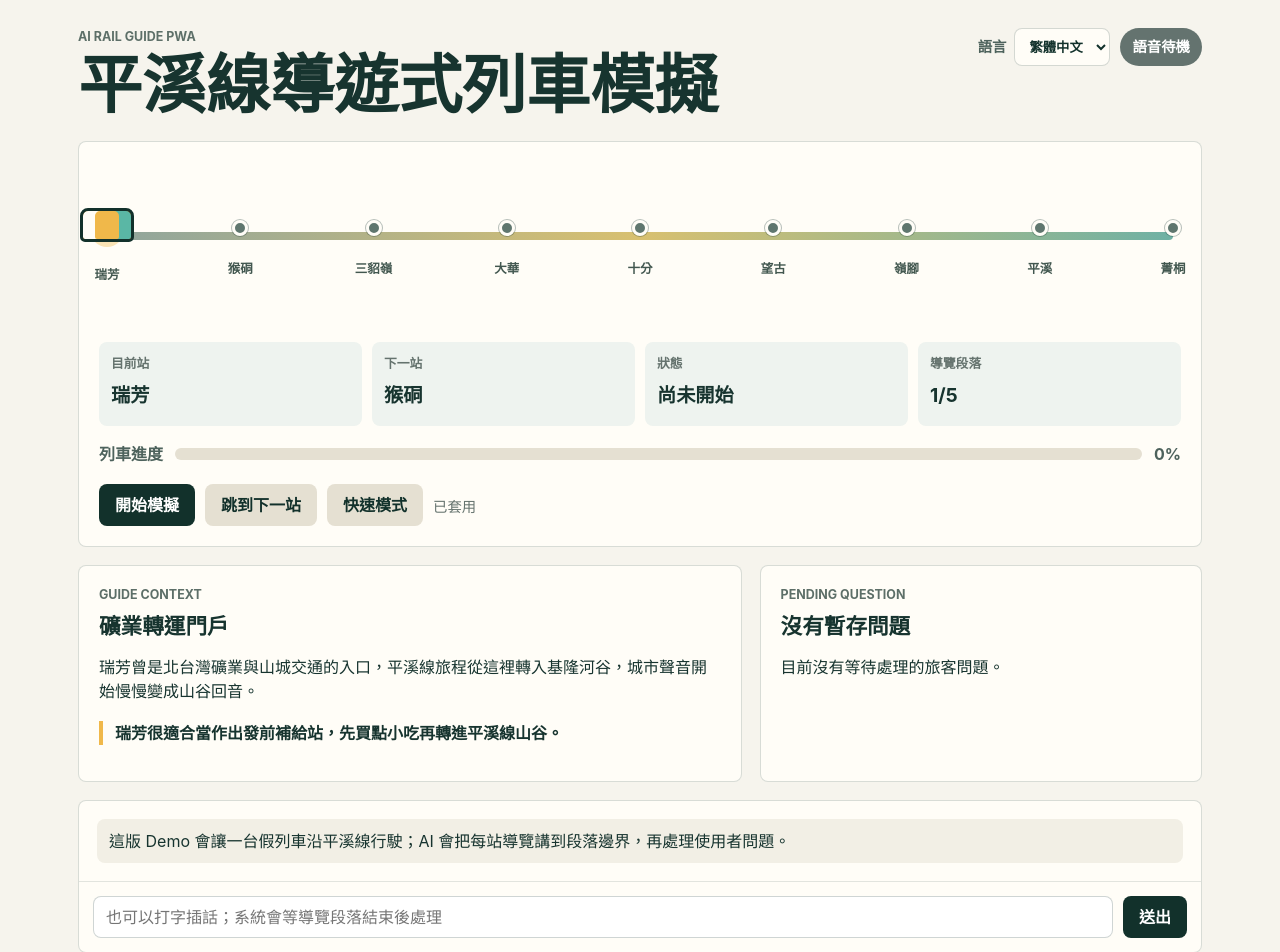
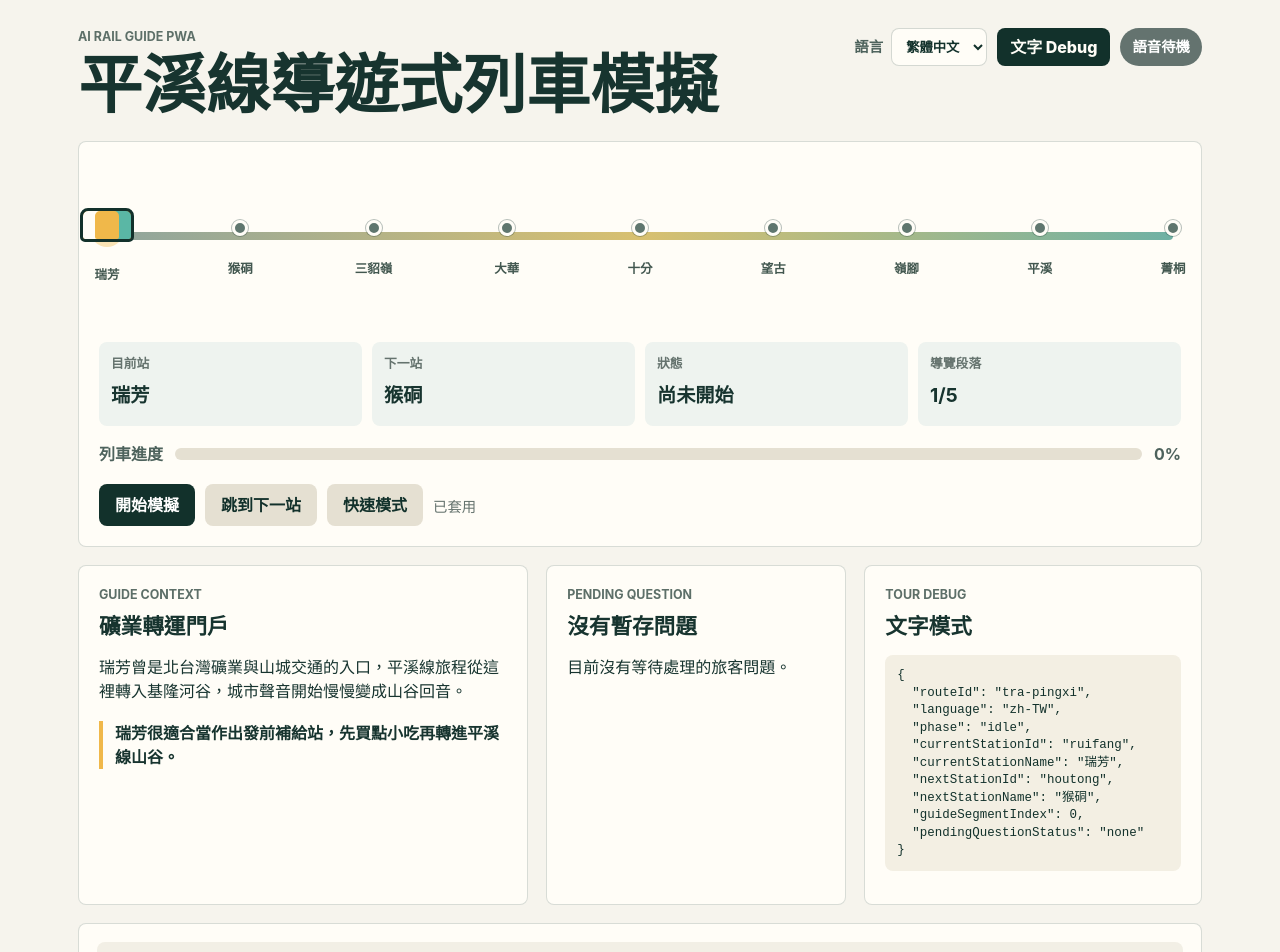
Before and after one commit to Wolke/AI-rail-guide, a React (Vite) app: page / in a window 1280 px wide. Shown: the top 952 px of the page. Built offline with nearby package versions, Linux system fonts and the light colour scheme.

Commit message:
Add text mode tour debugging

```diff
--- a/src/App.tsx
+++ b/src/App.tsx
@@ -33,7 +33,9 @@ const copy = {
     progress: "列車進度",
     input: "也可以打字插話；系統會等導覽段落結束後處理",
     send: "送出",
-    language: "語言"
+    language: "語言",
+    textDebug: "文字 Debug",
+    voiceMode: "Realtime 語音"
   },
   "en-US": {
     title: "Pingxi Line Guided Train Simulation",
@@ -50,7 +52,9 @@ const copy = {
     progress: "Train progress",
     input: "Type a question; the guide will answer at the next segment boundary",
     send: "Send",
-    language: "Language"
+    language: "Language",
+    textDebug: "Text debug",
+    voiceMode: "Realtime voice"
   }
 };
 
@@ -58,6 +62,7 @@ export function App() {
   const [journey, setJourney] = useState<JourneyState | null>(null);
   const [tourState, setTourState] = useState<TourState>(() => createInitialTourState(routeId));
   const [voiceStatus, setVoiceStatus] = useState<VoiceStatus>("idle");
+  const [textDebugMode, setTextDebugMode] = useState(true);
   const [feed, setFeed] = useState<string[]>([
     "這版 Demo 會讓一台假列車沿平溪線行駛；AI 會把每站導覽講到段落邊界，再處理使用者問題。"
   ]);
@@ -66,6 +71,7 @@ export function App() {
   const realtime = useRef<RealtimeRailClient | null>(null);
   const tourStateRef = useRef(tourState);
   const voiceStatusRef = useRef(voiceStatus);
+  const textDebugModeRef = useRef(textDebugMode);
   const journeyRef = useRef(journey);
   const timers = useRef<{ travel?: number; fallback?: number; boundary?: number }>({});
   const routeStations = useMemo(() => getRouteStations(routeId), []);
@@ -79,6 +85,7 @@ export function App() {
   const segmentCount = localizedScript?.segments.length ?? 0;
   const trainLeft = computeTrainLeft(routeStations, tourState);
   const realtimeBlockedReason = getRealtimeBlockedReason();
+  const currentTourContext = buildTourContext(tourState);
 
   useEffect(() => {
     tourStateRef.current = tourState;
@@ -87,6 +94,10 @@ export function App() {
   useEffect(() => {
     voiceStatusRef.current = voiceStatus;
   }, [voiceStatus]);
+
+  useEffect(() => {
+    textDebugModeRef.current = textDebugMode;
+  }, [textDebugMode]);
 
   useEffect(() => {
     journeyRef.current = journey;
@@ -100,7 +111,7 @@ export function App() {
   }, []);
 
   const appendFeed = (message: string) => {
-    setFeed((items) => [message, ...items].slice(0, 14));
+    setFeed((items) => [message, ...items].slice(0, 30));
   };
 
   const dispatchTourEvent = (event: TourEvent) => {
@@ -120,7 +131,10 @@ export function App() {
     if (!activeJourney) return;
 
     appendFeed(language === "en-US" ? "The train simulation has started." : "列車模擬已開始。");
-    if (!realtime.current) {
+    if (textDebugModeRef.current) {
+      setVoiceStatus("fallback");
+      appendDebug("TEXT_MODE_START", buildTourContext(tourStateRef.current));
+    } else if (!realtime.current) {
       realtime.current = createRealtimeClient();
       await realtime.current.connect(activeJourney.journeyId, routeId, language);
       realtime.current.updateGuideTurnMode();
@@ -141,7 +155,7 @@ export function App() {
   const changeLanguage = async (value: GuideLanguage) => {
     setLanguageState(value === "en-US" ? "Applying" : "套用中");
     dispatchTourEvent({ type: "LANGUAGE_CHANGED", language: value });
-    if (journeyRef.current && realtime.current) {
+    if (journeyRef.current && realtime.current && !textDebugModeRef.current) {
       realtime.current.disconnect();
       realtime.current = createRealtimeClient();
       await realtime.current.connect(journeyRef.current.journeyId, routeId, value);
@@ -149,6 +163,28 @@ export function App() {
       realtime.current.syncContext(buildTourContext({ ...tourStateRef.current, language: value }));
     }
     setLanguageState(value === "en-US" ? "Applied" : "已套用");
+  };
+
+  const toggleTextDebugMode = async () => {
+    const next = !textDebugMode;
+    setTextDebugMode(next);
+    if (next) {
+      realtime.current?.disconnect();
+      realtime.current = null;
+      setVoiceStatus("fallback");
+      appendFeed(language === "en-US" ? "Text debug mode enabled. Realtime is disconnected." : "已切到文字 Debug 模式，Realtime 已斷線。");
+      appendDebug("TEXT_MODE_ON", buildTourContext(tourStateRef.current));
+      return;
+    }
+    appendFeed(language === "en-US" ? "Realtime voice mode enabled." : "已切到 Realtime 語音模式。");
+    if (journeyRef.current) {
+      realtime.current = createRealtimeClient();
+      await realtime.current.connect(journeyRef.current.journeyId, routeId, tourStateRef.current.language);
+      realtime.current.updateGuideTurnMode();
+      realtime.current.syncContext(buildTourContext(tourStateRef.current));
+    } else {
+      setVoiceStatus("idle");
+    }
   };
 
   const sendTypedQuestion = async () => {
@@ -199,24 +235,29 @@ export function App() {
           startTravelTimer();
           break;
         case "SYNC_CONTEXT":
-          realtime.current?.syncContext(command.context);
+          if (textDebugModeRef.current) appendDebug("SYNC_CONTEXT", command.context);
+          else realtime.current?.syncContext(command.context);
           break;
         case "CANCEL_RESPONSE":
-          realtime.current?.cancelResponse();
+          if (textDebugModeRef.current) appendDebug("CANCEL_RESPONSE", buildTourContext(state));
+          else realtime.current?.cancelResponse();
           break;
         case "MUTE_OUTPUT":
-          realtime.current?.muteOutput();
+          if (textDebugModeRef.current) appendDebug("MUTE_OUTPUT", buildTourContext(state));
+          else realtime.current?.muteOutput();
           break;
         case "RESUME_OUTPUT":
-          realtime.current?.resumeOutput();
+          if (textDebugModeRef.current) appendDebug("RESUME_OUTPUT", buildTourContext(state));
+          else realtime.current?.resumeOutput();
           break;
         case "SEND_GUIDE_SEGMENT":
+          appendDebug("SEND_GUIDE_SEGMENT", command.context, command.segmentLabel);
           appendFeed(
             command.context.language === "en-US"
               ? `Guide: ${command.segmentLabel}`
               : `導覽：${command.segmentLabel.replace(" ", " 第 ")} 段`
           );
-          if (voiceStatusRef.current === "connected") {
+          if (!textDebugModeRef.current && voiceStatusRef.current === "connected") {
             realtime.current?.sendGuideSegment(command.context, command.segmentText, command.segmentLabel, command.responseId);
           } else {
             appendFeed(`AI：${command.segmentText}`);
@@ -224,7 +265,8 @@ export function App() {
           }
           break;
         case "ANSWER_PENDING_QUESTION":
-          if (voiceStatusRef.current === "connected") {
+          appendDebug("ANSWER_PENDING_QUESTION", command.context, command.question);
+          if (!textDebugModeRef.current && voiceStatusRef.current === "connected") {
             realtime.current?.answerQuestion(command.context, command.question, command.responseId);
           } else {
             void sendFallbackChat({
@@ -240,7 +282,8 @@ export function App() {
           }
           break;
         case "ASK_QUESTION_CLARIFICATION":
-          if (voiceStatusRef.current === "connected") {
+          appendDebug("ASK_QUESTION_CLARIFICATION", command.context, command.question);
+          if (!textDebugModeRef.current && voiceStatusRef.current === "connected") {
             realtime.current?.askQuestionClarification(command.context, command.question, command.responseId);
           } else {
             appendFeed(command.context.language === "en-US" ? "AI: Which part would you like to ask about?" : "AI：你剛剛想問的是哪一個部分？");
@@ -293,6 +336,20 @@ export function App() {
     });
   }
 
+  function appendDebug(label: string, context: ReturnType<typeof buildTourContext>, detail?: string) {
+    const message = [
+      `[Debug] ${label}`,
+      `current=${context.currentStationName}(${context.currentStationId})`,
+      `next=${context.nextStationName ?? "none"}(${context.nextStationId ?? "none"})`,
+      `phase=${context.phase}`,
+      `segment=${context.guideSegmentIndex + 1}`,
+      detail ? `detail=${detail}` : ""
+    ]
+      .filter(Boolean)
+      .join(" | ");
+    appendFeed(message);
+  }
+
   return (
     <main className="app-shell">
       <section className="topbar">
@@ -308,6 +365,9 @@ export function App() {
               <option value="en-US">English</option>
             </select>
           </label>
+          <button className={textDebugMode ? "debug-toggle active" : "debug-toggle"} onClick={() => void toggleTextDebugMode()}>
+            {textDebugMode ? c.textDebug : c.voiceMode}
+          </button>
           <div className={`status status-${voiceStatus}`}>{voiceStatusLabel(voiceStatus, language)}</div>
         </div>
       </section>
@@ -373,6 +433,11 @@ export function App() {
           <p className="eyebrow">Pending Question</p>
           <h2>{pendingLabel(tourState.pendingQuestion.status, language)}</h2>
           <p>{tourState.pendingQuestion.text || (language === "en-US" ? "No passenger question is waiting." : "目前沒有等待處理的旅客問題。")}</p>
+        </div>
+        <div className="story-panel debug-panel">
+          <p className="eyebrow">Tour Debug</p>
+          <h2>{textDebugMode ? "文字模式" : "Realtime 模式"}</h2>
+          <pre>{JSON.stringify(currentTourContext, null, 2)}</pre>
         </div>
       </section>
 
--- a/src/styles.css
+++ b/src/styles.css
@@ -102,6 +102,21 @@ h2 {
   font-weight: 800;
 }
 
+.debug-toggle {
+  min-height: 38px;
+  border: 1px solid rgba(18, 49, 43, 0.18);
+  border-radius: 8px;
+  padding: 0 12px;
+  color: #12312b;
+  background: #fffdf7;
+  font-weight: 800;
+}
+
+.debug-toggle.active {
+  color: #fffdf7;
+  background: #12312b;
+}
+
 .status-connected {
   background: #1c7c54;
 }
@@ -117,7 +132,7 @@ h2 {
 
 .dashboard {
   display: grid;
-  grid-template-columns: minmax(0, 1.2fr) minmax(280px, 0.8fr);
+  grid-template-columns: minmax(0, 1.2fr) minmax(260px, 0.8fr) minmax(280px, 0.9fr);
   gap: 18px;
 }
 
@@ -238,6 +253,18 @@ h2 {
   border: 1px solid rgba(18, 49, 43, 0.16);
   border-radius: 8px;
   background: #fffdf7;
+}
+
+.debug-panel pre {
+  max-height: 220px;
+  overflow: auto;
+  border-radius: 8px;
+  padding: 12px;
+  color: #12312b;
+  background: #f3efe3;
+  font-size: 0.78rem;
+  line-height: 1.4;
+  white-space: pre-wrap;
 }
 
 .journey-panel,
```
